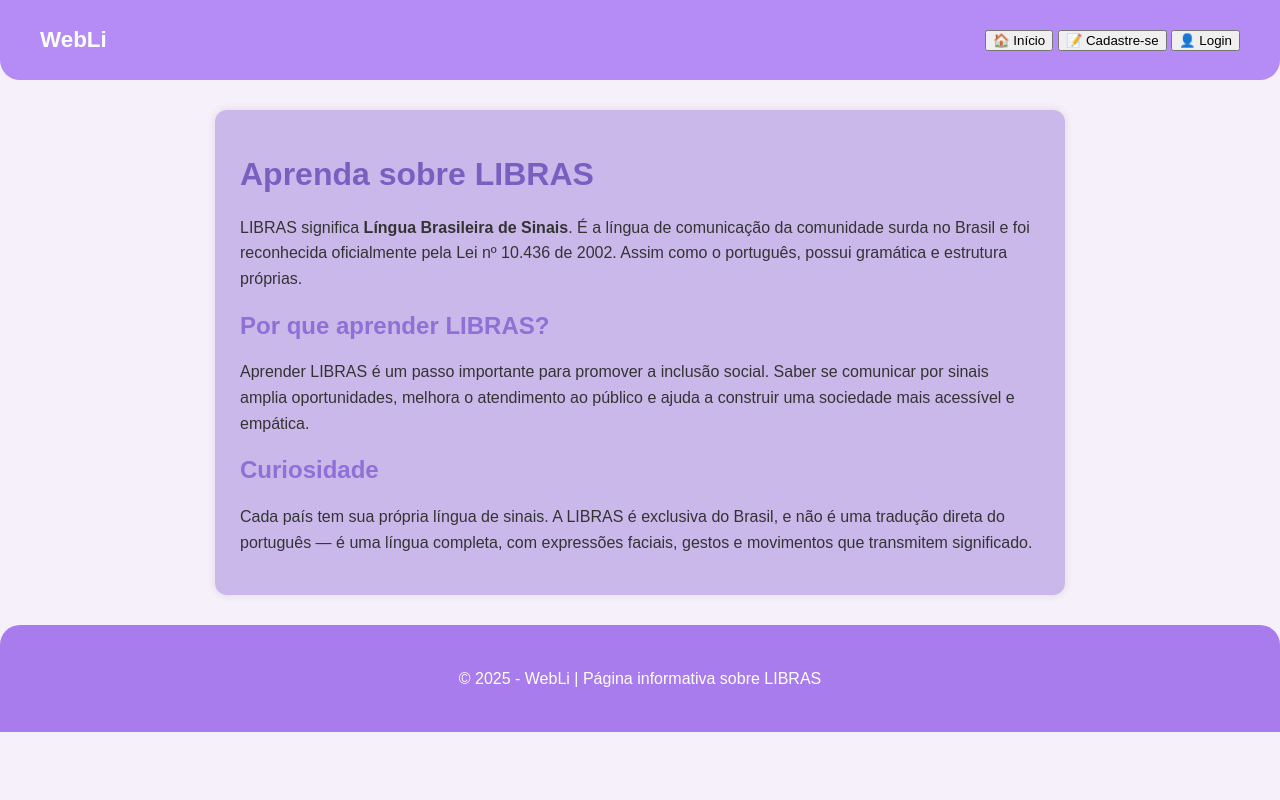
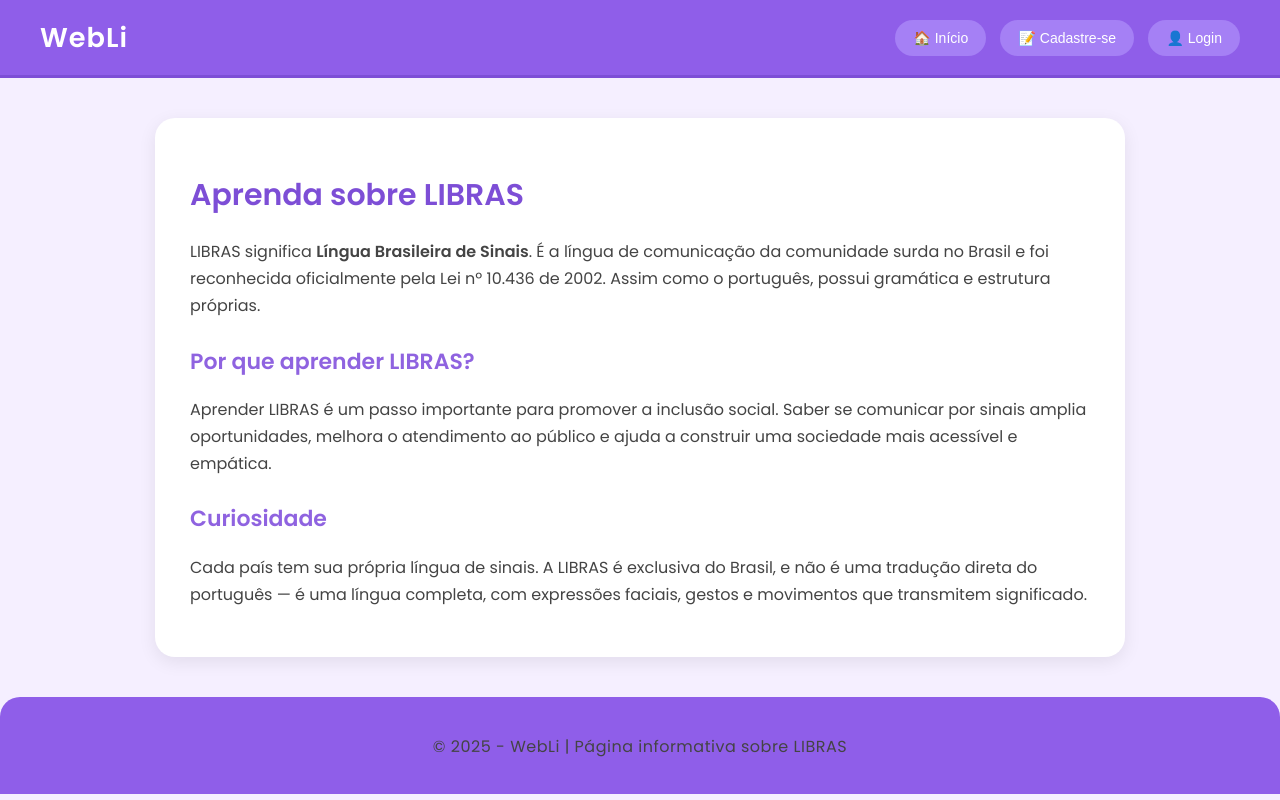
Before and after one commit to 20233027801-prog/WebLi, a plain HTML site: page index.html in a window 1280 px wide. Drawn offline with Linux system fonts and the light colour scheme.

Commit message:
Atualização do site

```diff
--- a/index.html
+++ b/index.html
@@ -1,37 +1,54 @@
 <!DOCTYPE html>
 <html lang="pt-BR">
 <head>
-  <meta charset="UTF-8">
-  <meta name="viewport" content="width=device-width, initial-scale=1.0">
+  <meta charset="UTF-8" />
+  <meta name="viewport" content="width=device-width, initial-scale=1.0" />
   <title>Informações sobre LIBRAS</title>
-  <link rel="stylesheet" href="informativa.css">
+
+  <!-- Fonte moderna -->
+  <link href="https://fonts.googleapis.com/css2?family=Poppins:wght@300;400;600&display=swap" rel="stylesheet">
+
+  <!-- Arquivo CSS -->
+  <link rel="stylesheet" href="informativa.css" />
 </head>
+
 <body>
 
+  <!-- HEADER -->
   <header>
     <div class="logo">WebLi</div>
-    <nav>
+
+    <nav class="menu">
       <button type="button" onclick="irparaInicio()">🏠 Início</button>
       <button type="button" onclick="irparaCadastro()">📝 Cadastre-se</button>
       <button type="button" onclick="irparaLogin()">👤 Login</button>
     </nav>
   </header>
 
+  <!-- CONTEÚDO PRINCIPAL -->
   <main>
     <h1>Aprenda sobre LIBRAS</h1>
-    <p>LIBRAS significa <strong>Língua Brasileira de Sinais</strong>. É a língua de comunicação da comunidade surda no Brasil e foi reconhecida oficialmente pela Lei nº 10.436 de 2002. Assim como o português, possui gramática e estrutura próprias.</p>
+    <p>
+      LIBRAS significa <strong>Língua Brasileira de Sinais</strong>. É a língua de comunicação da comunidade surda no Brasil e foi reconhecida oficialmente pela Lei nº 10.436 de 2002. Assim como o português, possui gramática e estrutura próprias.
+    </p>
 
     <h2>Por que aprender LIBRAS?</h2>
-    <p>Aprender LIBRAS é um passo importante para promover a inclusão social. Saber se comunicar por sinais amplia oportunidades, melhora o atendimento ao público e ajuda a construir uma sociedade mais acessível e empática.</p>
+    <p>
+      Aprender LIBRAS é um passo importante para promover a inclusão social. Saber se comunicar por sinais amplia oportunidades, melhora o atendimento ao público e ajuda a construir uma sociedade mais acessível e empática.
+    </p>
 
     <h2>Curiosidade</h2>
-    <p>Cada país tem sua própria língua de sinais. A LIBRAS é exclusiva do Brasil, e não é uma tradução direta do português — é uma língua completa, com expressões faciais, gestos e movimentos que transmitem significado.</p>
+    <p>
+      Cada país tem sua própria língua de sinais. A LIBRAS é exclusiva do Brasil, e não é uma tradução direta do português — é uma língua completa, com expressões faciais, gestos e movimentos que transmitem significado.
+    </p>
   </main>
 
+  <!-- FOOTER -->
   <footer>
     <p>© 2025 - WebLi | Página informativa sobre LIBRAS</p>
   </footer>
 
+  <!-- SCRIPT -->
   <script src="script.js"></script>
 
 </body>
--- a/informativa.css
+++ b/informativa.css
@@ -1,73 +1,92 @@
+/* --- ESTILO GERAL --- */
 body {
-  font-family: Arial, sans-serif;
-  background-color: #f5f0fa;
   margin: 0;
   padding: 0;
+  font-family: "Poppins", Arial, sans-serif;
+  background: #f5efff; /* lilás suave */
   color: #333;
 }
 
+/* --- HEADER --- */
 header {
-  background-color: #b58bf5;
+  background: #8f5ee9; /* cor sólida */
   display: flex;
   justify-content: space-between;
   align-items: center;
-  height: 80px;
+  height: 75px;
   padding: 0 40px;
-  border-radius: 0 0 20px 20px;
+  border-bottom: 3px solid #7d4ed6;
 }
 
 .logo {
   color: white;
-  font-size: 1.4em;
-  font-weight: bold;
+  font-size: 1.7em;
+  font-weight: 600;
+  letter-spacing: 1px;
 }
 
-nav a {
-  text-decoration: none;
-  background-color: #8c6ccf;
+/* --- NAV BOTÕES --- */
+nav button {
+  border: none;
+  background: #a580f5;
   color: white;
-  padding: 8px 15px;
-  margin-left: 8px;
-  border-radius: 20px;
-  font-weight: 500;
-  transition: background 0.3s;
+  padding: 10px 18px;
+  margin-left: 10px;
+  border-radius: 30px;
+  font-size: 14px;
+  cursor: pointer;
+  transition: 0.25s ease;
 }
 
-nav a:hover {
-  background-color: #a17ae4;
+nav button:hover {
+  background: #bb9cfb;
+  transform: translateY(-2px);
+  box-shadow: 0 4px 10px rgba(0,0,0,0.15);
 }
 
 nav .ativo {
-  background-color: #7b5fc0;
+  background: #7d4ed6;
+  box-shadow: 0 4px 12px rgba(125, 78, 214, 0.4);
 }
 
+/* --- CONTEÚDO PRINCIPAL --- */
 main {
-  max-width: 800px;
-  background: #cbb8ea;
-  margin: 30px auto;
-  padding: 25px;
-  border-radius: 12px;
-  box-shadow: 0 0 10px rgba(0,0,0,0.1);
+  max-width: 900px;
+  background: white;
+  margin: 40px auto;
+  padding: 35px;
+  border-radius: 20px;
+  box-shadow: 0 5px 18px rgba(0,0,0,0.08);
 }
 
 h1 {
-  color: #7b5fc0;
+  color: #7d4ed6;
+  font-size: 30px;
+  margin-bottom: 20px;
+  font-weight: 600;
 }
 
 h2 {
-  color: #906fd7;
+  color: #8f63e0;
+  margin-top: 25px;
+  font-size: 22px;
 }
 
 p {
-  line-height: 1.6;
-  margin-bottom: 15px;
+  line-height: 1.7;
+  margin-bottom: 14px;
+  font-size: 16px;
+  color: #444;
 }
 
+/* --- FOOTER --- */
 footer {
   text-align: center;
-  background-color: #a97ced;
+  background: #8f5ee9;
   color: white;
-  padding: 25px;
+  padding: 20px;
   border-radius: 20px 20px 0 0;
-  margin-top: 20px;
+  margin-top: 35px;
+  font-size: 14px;
+  letter-spacing: 0.5px;
 }
```
Also changed, not shown: login.css (+12 -0 lines), login.html (+4 -0 lines).
